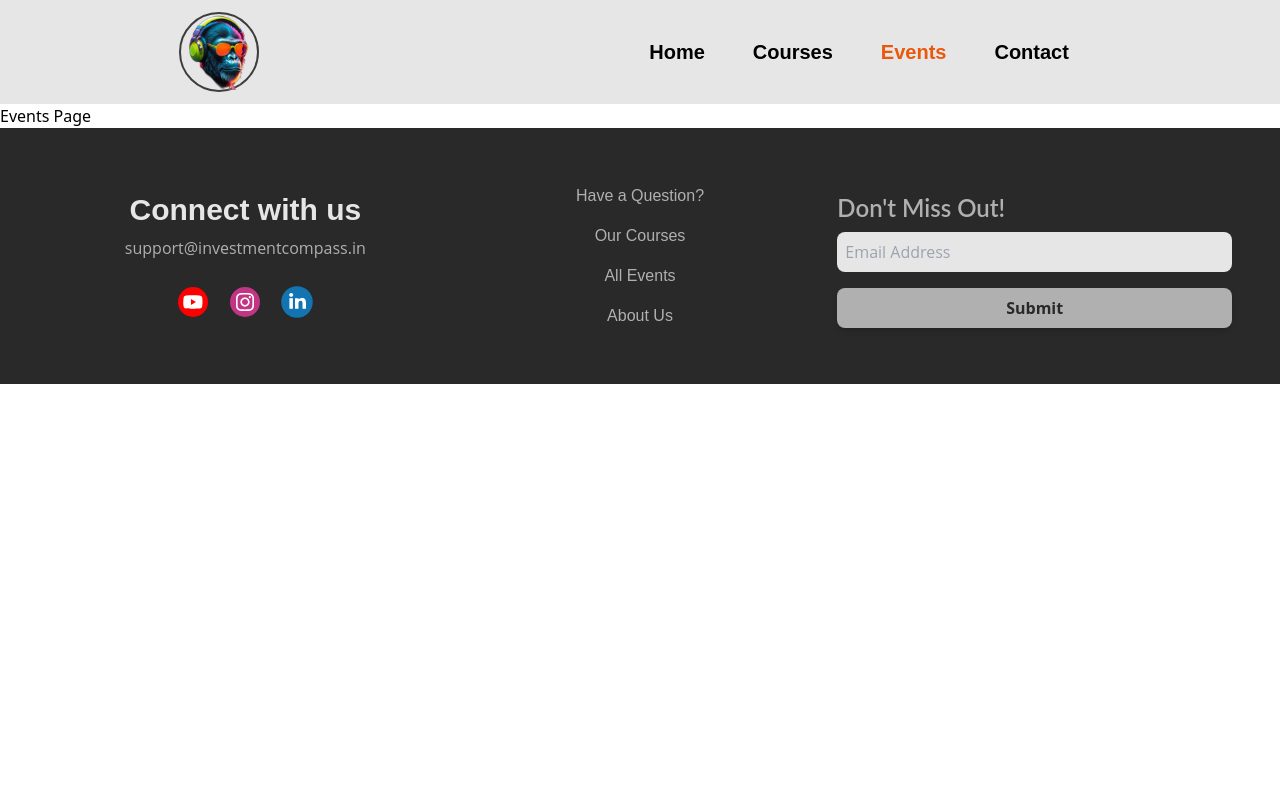
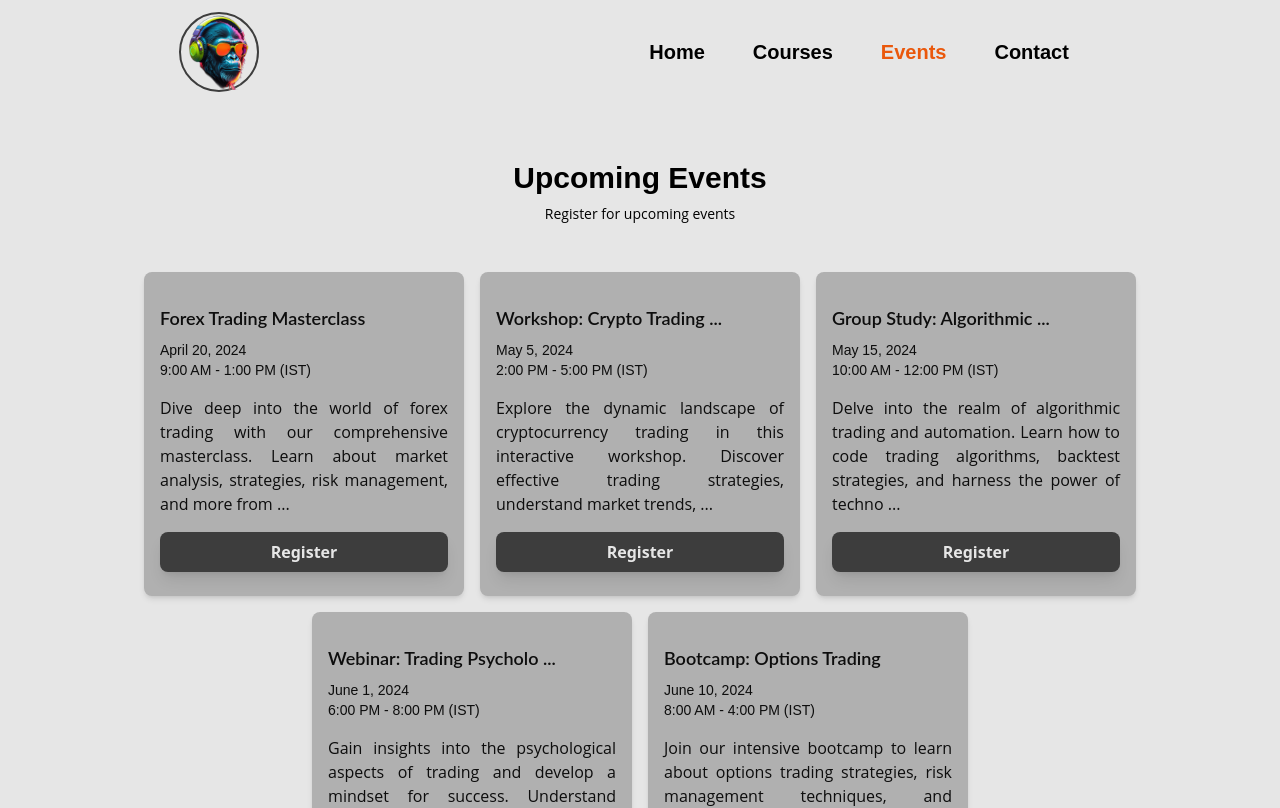
Before and after one commit to cheema4310/assignment-investment-compass, a JavaScript app in the folder client/: page /events in a window 1280 px wide. Shown: the top 808 px of the page. Built offline with nearby package versions, Linux system fonts and the light colour scheme; the HTML template or start-up script is replaced by a standard one.

Commit message:
add courses and events pages

```diff
--- /dev/null
+++ b/client/src/components/EventsShowcase/EventCard.js
@@ -0,0 +1,25 @@
+export default function EventCard({ event }) {
+  const { id, eventTitle, eventDesc, date, time } = event;
+  const modifyEventTitle =
+    eventTitle.length < 26 ? eventTitle : eventTitle.substring(0, 25) + ' ...';
+  const modifyEventDesc =
+    eventDesc.length < 150 ? eventDesc : eventDesc.substring(0, 150) + ' ...';
+
+  const handleClick = () => {
+    // Redirect to "/register-event?id=02"
+  };
+  return (
+    <div className="px-4 py-6 basis-1/4 bg-lighter text-darkest rounded-lg shadow-md hover:bg-lightest">
+      <h2 className="py-2 font-heading font-semibold text-lg">
+        {modifyEventTitle}
+      </h2>
+      <p className="font-modern text-sm font-medium">{date}</p>
+      <p className="font-modern text-sm font-medium">{time}</p>
+      <p className="py-4 my-para text-justify">{modifyEventDesc}</p>
+
+      <button onClick={handleClick} className="my-btn w-full">
+        Register
+      </button>
+    </div>
+  );
+}
--- /dev/null
+++ b/client/src/components/EventsShowcase/EventsList.js
@@ -0,0 +1,54 @@
+import EventCard from './EventCard';
+
+const Dummy_Events_Data = [
+  {
+    id: '01',
+    eventTitle: 'Forex Trading Masterclass',
+    eventDesc:
+      'Dive deep into the world of forex trading with our comprehensive masterclass. Learn about market analysis, strategies, risk management, and more from seasoned traders.',
+    date: 'April 20, 2024',
+    time: '9:00 AM - 1:00 PM (IST)',
+  },
+  {
+    id: '02',
+    eventTitle: 'Workshop: Crypto Trading Strategies',
+    eventDesc:
+      'Explore the dynamic landscape of cryptocurrency trading in this interactive workshop. Discover effective trading strategies, understand market trends, and unlock the potential of digital assets.',
+    date: 'May 5, 2024',
+    time: '2:00 PM - 5:00 PM (IST)',
+  },
+  {
+    id: '03',
+    eventTitle: 'Group Study: Algorithmic Trading',
+    eventDesc:
+      'Delve into the realm of algorithmic trading and automation. Learn how to code trading algorithms, backtest strategies, and harness the power of technology to enhance your trading performance.',
+    date: 'May 15, 2024',
+    time: '10:00 AM - 12:00 PM (IST)',
+  },
+  {
+    id: '04',
+    eventTitle: 'Webinar: Trading Psychology',
+    eventDesc:
+      'Gain insights into the psychological aspects of trading and develop a mindset for success. Understand emotions, biases, and decision-making processes that impact trading outcomes.',
+    date: 'June 1, 2024',
+    time: '6:00 PM - 8:00 PM (IST)',
+  },
+  {
+    id: '05',
+    eventTitle: 'Bootcamp: Options Trading',
+    eventDesc:
+      'Join our intensive bootcamp to learn about options trading strategies, risk management techniques, and practical applications in the financial markets.',
+    date: 'June 10, 2024',
+    time: '8:00 AM - 4:00 PM (IST)',
+  },
+];
+
+export default function EventsList() {
+  return (
+    <div className="my-flex flex-wrap gap-4">
+      {Dummy_Events_Data.map((event) => (
+        <EventCard key={event.id} event={event} />
+      ))}
+    </div>
+  );
+}
--- a/client/src/pages/Courses.js
+++ b/client/src/pages/Courses.js
@@ -1,3 +1,9 @@
+import CoursesShowcase from '../components/CoursesShowcase/CoursesShowcase';
+
 export default function Courses() {
-  return <>Courses Page</>;
+  return (
+    <div className="bg-lightest py-20">
+      <CoursesShowcase />
+    </div>
+  );
 }
--- a/client/src/pages/Events.js
+++ b/client/src/pages/Events.js
@@ -1,3 +1,17 @@
+import EventsList from '../components/EventsShowcase/EventsList';
+
 export default function Events() {
-  return <>Events Page</>;
+  return (
+    <div className="bg-lightest">
+      <div className="py-12">
+        <h2 className="py-2 my-heading text-center">Upcoming Events</h2>
+        <p className="font-para text-sm font-medium text-center">
+          Register for upcoming events
+        </p>
+        <div className="py-12">
+          <EventsList />
+        </div>
+      </div>
+    </div>
+  );
 }
```
